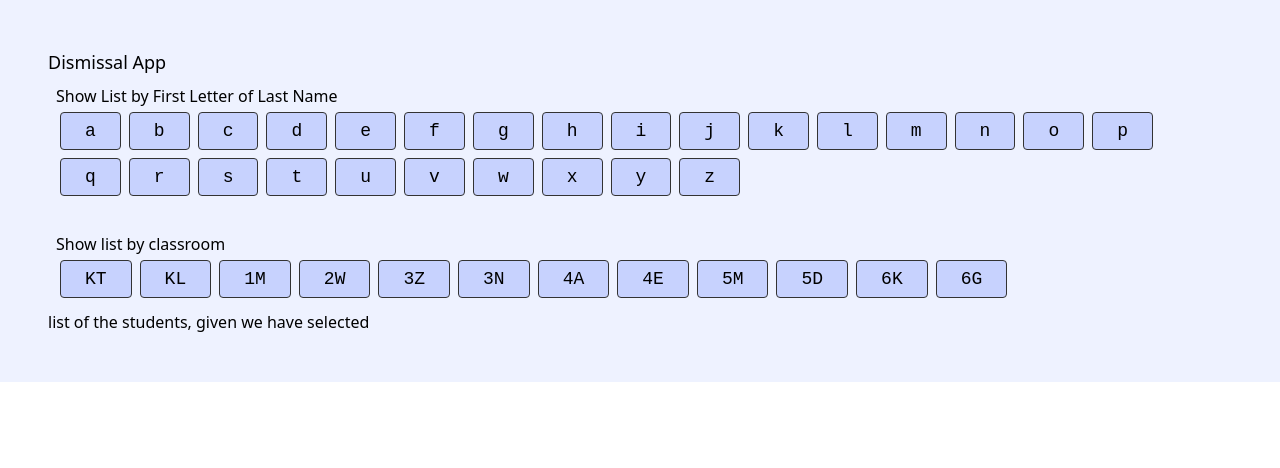
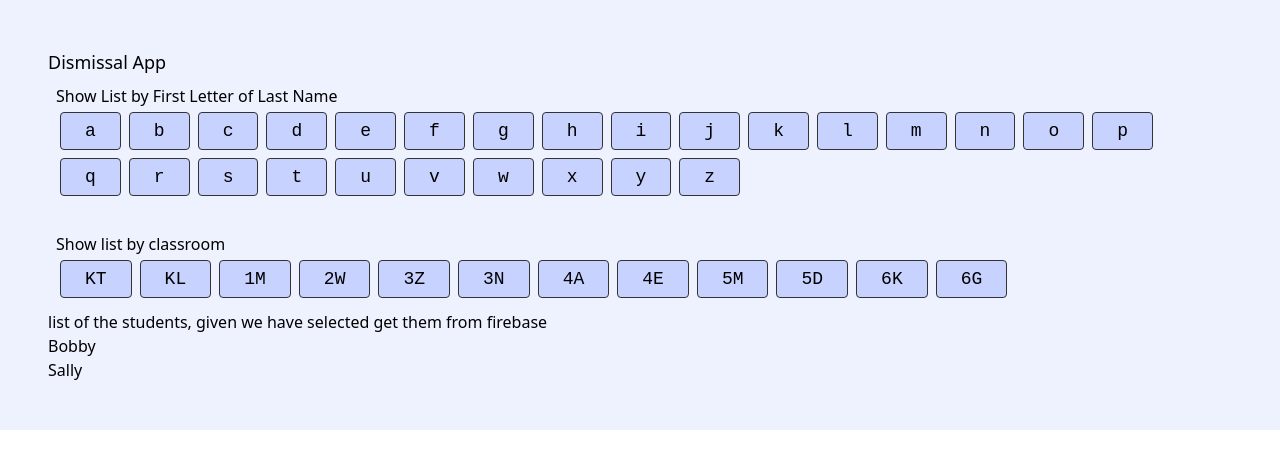
Before and after one commit to bacalj/dismissal, a Nuxt app: page / in a window 1280 px wide. Shown: the top 468 px of the page. Built offline with nearby package versions, Linux system fonts and the light colour scheme.

Commit message:
firebase downgrade, some comments, getting organized

```diff
--- /dev/null
+++ b/components/Student.vue
@@ -0,0 +1,13 @@
+<template>
+  <div>
+    {{ s.name }}
+  </div>
+</template>
+
+<script>
+export default {
+  props: {
+    s: Object
+  }
+}
+</script>
--- a/components/Students.vue
+++ b/components/Students.vue
@@ -2,14 +2,30 @@
 <template>
   <div>
     list of the students, given we have selected {{ selectado }}
+    get them from firebase
+    <Student v-for="s in showThese" :key="s.id" :s="s" />
   </div>
 </template>
 
 <script>
 export default {
+  data(){
+    // we'll get all the students from firebase and load them into state
+    // should be reactive but if not we'll get it all in vuex or see what we did on reading app
+    // still need to add in firebase credentials
+    return {
+      allStudents: [{'name' : 'Bobby', 'id' : 'abc'}, {'name' : 'Sally', 'id' : '123'}]
+    }
+  },
+
   computed: {
     selectado(){
       return this.$store.state.selectado
+    },
+
+    showThese(){
+      // this will eventually be result of filter
+      return this.allStudents
     }
   }
 }
--- a/package.json
+++ b/package.json
@@ -12,7 +12,7 @@
     "@nuxtjs/axios": "^5.13.6",
     "@nuxtjs/firebase": "^7.6.1",
     "core-js": "^3.15.1",
-    "firebase": "^9.0.2",
+    "firebase": "^8.6.7",
     "nuxt": "^2.15.7"
   },
   "devDependencies": {
```
Also changed, not shown: 1 other file (tests, documents, lock files or other folders).
